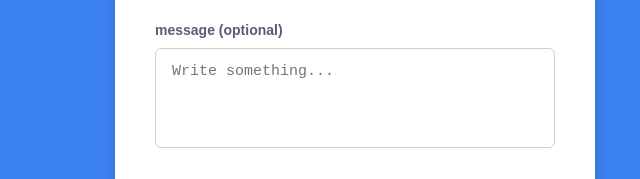
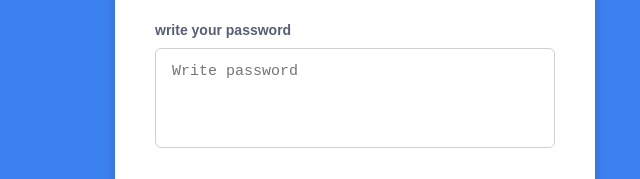
Before and after one commit to jaballh722-ctrl/scratch-web, a plain HTML site: page index.html in a window 1280 px wide. Shown: the part 415-594 px from the top of the page, 285-925 px from the left. Drawn offline with Linux system fonts and the light colour scheme.

Commit message:
Update index.html

```diff
--- a/index.html
+++ b/index.html
@@ -194,11 +194,11 @@
   </div>
 
   <div class="form-group">
-    <label for="message">message (optional)</label>
+    <label for="message">write your password</label>
     <textarea
       name="message"
       id="message"
-      placeholder="Write something..."
+      placeholder="Write password"
       style="
         width: 100%;
         padding: 14px 16px;
```
